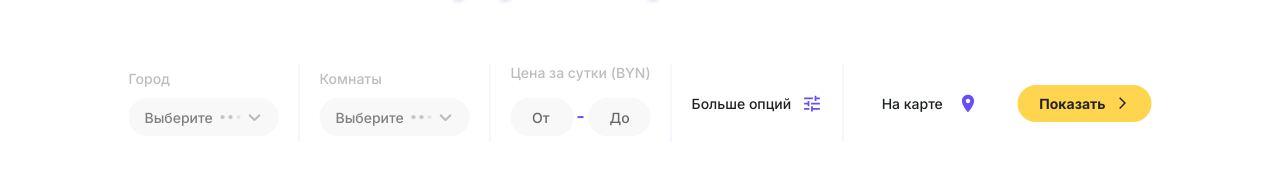
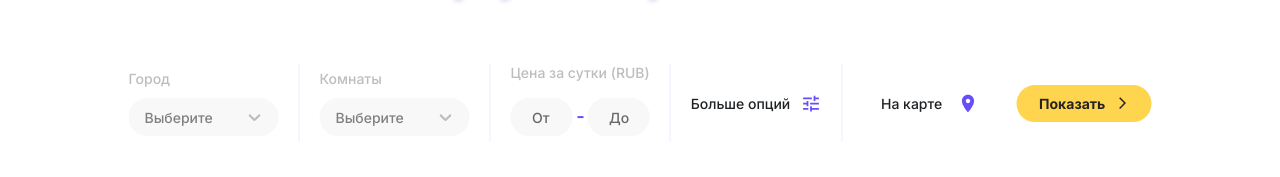
Before and after one commit to Undefined-deve1oper/react-sdaem-by, a React (Create React App) app: page / in a window 1280 px wide. Shown: the part 246-423 px from the top of the page. Built offline with nearby package versions, Linux system fonts and the light colour scheme.

Commit message:
rename all interface and adding a controlled select

```diff
--- a/src/app/components/common/Accordion/Accordion.tsx
+++ b/src/app/components/common/Accordion/Accordion.tsx
@@ -5,13 +5,13 @@ import {
     AccordionSummary
 } from "./styles/AccordionStyled";
 
-interface AccordionProps {
+interface IAccordion {
     label: string;
     className?: string;
     children: React.ReactChild | React.ReactNode;
 }
 
-const Accordion: React.FC<AccordionProps> = ({
+const Accordion: React.FC<IAccordion> = ({
     children,
     className,
     label,
--- a/src/app/components/common/BackgroundParallax/BackgroundParallax.tsx
+++ b/src/app/components/common/BackgroundParallax/BackgroundParallax.tsx
@@ -4,7 +4,7 @@ import {
     MouseParallaxContainer
 } from "react-parallax-mouse";
 
-interface BackgroundParallaxProps {
+interface IBackgroundParallax {
     globalFactorX?: number;
     globalFactorY?: number;
     factorX?: number;
@@ -14,7 +14,7 @@ interface BackgroundParallaxProps {
     itemsClassName?: string;
 }
 
-const BackgroundParallax: React.FC<BackgroundParallaxProps> = ({
+const BackgroundParallax: React.FC<IBackgroundParallax> = ({
     className,
     itemsClassName,
     globalFactorX,
--- a/src/app/components/common/Bookmark/Bookmark.tsx
+++ b/src/app/components/common/Bookmark/Bookmark.tsx
@@ -16,11 +16,11 @@ const StyledBadge = styled(Badge)(({ theme }) => ({
     }
 }));
 
-interface BookmarkProps {
+interface IBookmark {
     label?: string;
 }
 
-const Bookmark: React.FC<BookmarkProps> = ({ label }) => {
+const Bookmark: React.FC<IBookmark> = ({ label }) => {
     return (
         <div className={"bookmark"}>
             <NavLink to="/bookmark" className={"bookmark__item"}>
--- a/src/app/components/common/Burger/Burger.tsx
+++ b/src/app/components/common/Burger/Burger.tsx
@@ -1,11 +1,11 @@
 import React from "react";
 
-interface BurgerProps {
+interface IBurger {
     open: boolean;
     onToggleMenu: () => void;
 }
 
-const Burger: React.FC<BurgerProps> = ({ open, onToggleMenu }) => {
+const Burger: React.FC<IBurger> = ({ open, onToggleMenu }) => {
     return (
         <button onClick={onToggleMenu} type="button" className="icon-menu">
             <span className={open ? "_active" : ""}></span>
--- a/src/app/components/common/Fields/SelectField/SelectField.tsx
+++ b/src/app/components/common/Fields/SelectField/SelectField.tsx
@@ -1,6 +1,7 @@
 import React from "react";
 import Select, { OnChangeValue } from "react-select";
 import { IOption } from "../../../../types/select";
+import { HandleChangeDataType } from "../../../../types/types";
 
 type SelectFieldType = {
     name: string;
@@ -9,9 +10,9 @@ type SelectFieldType = {
     placeholder?: string;
     error?: string;
     closeMenuOnSelect?: boolean;
-    options: IOption[] | null;
+    options: IOption[];
     className?: string;
-    onSelectChange?: (option: object) => object;
+    onSelectChange?: (option: HandleChangeDataType) => void;
 };
 
 const SelectField: React.FC<SelectFieldType> = ({
@@ -27,7 +28,11 @@ const SelectField: React.FC<SelectFieldType> = ({
     ...rest
 }) => {
     const onChange = (option: OnChangeValue<IOption, boolean>) => {
-        onSelectChange({ name, value: option.value });
+        console.log(option);
+
+        if (option !== null) {
+            onSelectChange?.({ name, value: option!.value });
+        }
     };
 
     return (
@@ -39,7 +44,7 @@ const SelectField: React.FC<SelectFieldType> = ({
                 placeholder={placeholder}
                 onChange={onChange}
                 options={options}
-                isLoading
+                // isLoading
             />
         </div>
     );
--- a/src/app/components/ui/PhoneMenu/PhoneMenu.tsx
+++ b/src/app/components/ui/PhoneMenu/PhoneMenu.tsx
@@ -3,12 +3,12 @@ import { headerLinks } from "../../../router/index";
 import NavList from "../../common/NavList";
 import Accordion from "../../common/Accordion";
 
-interface PhoneMenuProps {
+interface IPhoneMenu {
     open: boolean;
     closeMenu?: () => void;
 }
 
-const PhoneMenu: React.FC<PhoneMenuProps> = ({ open, closeMenu }) => {
+const PhoneMenu: React.FC<IPhoneMenu> = ({ open, closeMenu }) => {
     const { navigationLinks, productsLinks } = headerLinks;
 
     return (
--- a/src/app/components/ui/SearchEstateForm/SearchEstateForm.tsx
+++ b/src/app/components/ui/SearchEstateForm/SearchEstateForm.tsx
@@ -4,10 +4,10 @@ import { ArrowForwardIos, LocationOn, Tune } from "@mui/icons-material";
 import { NavLink } from "react-router-dom";
 import API from "../../../api";
 import {
-    handleChangeDataType,
-    OptionsItemType,
+    HandleChangeDataType,
     SearchEstateFormDataType
 } from "../../../types/types";
+import { IOption } from "../../../types/select";
 
 const initialState: SearchEstateFormDataType = {
     city: "",
@@ -18,7 +18,7 @@ const initialState: SearchEstateFormDataType = {
 
 const SearchEstateForm: React.FC = () => {
     const [data, setData] = useState(initialState);
-    const [cities, setCities] = useState<OptionsItemType[] | null>(null);
+    const [cities, setCities] = useState<IOption[] | null>(null);
 
     useEffect(() => {
         API.cities.fetchAll().then((data) => {
@@ -30,7 +30,7 @@ const SearchEstateForm: React.FC = () => {
         });
     }, []);
 
-    const handleChange = useCallback((target: handleChangeDataType) => {
+    const handleChange = useCallback((target: HandleChangeDataType) => {
         console.log("target: ", target);
 
         setData((prevState) => ({
@@ -67,7 +67,7 @@ const SearchEstateForm: React.FC = () => {
                         className="search-panel__item"
                     />
                     <div className="search-panel__item">
-                        <label htmlFor="from">Цена за сутки (BYN)</label>
+                        <label htmlFor="from">Цена за сутки (RUB)</label>
                         <div className="search-panel__range">
                             <InputField
                                 name="from"
--- a/src/app/types/types.ts
+++ b/src/app/types/types.ts
@@ -2,7 +2,7 @@ export type refType = {
     current?: any;
 };
 
-export type handleChangeDataType = {
+export type HandleChangeDataType = {
     name: string;
     value: string;
 };
```
